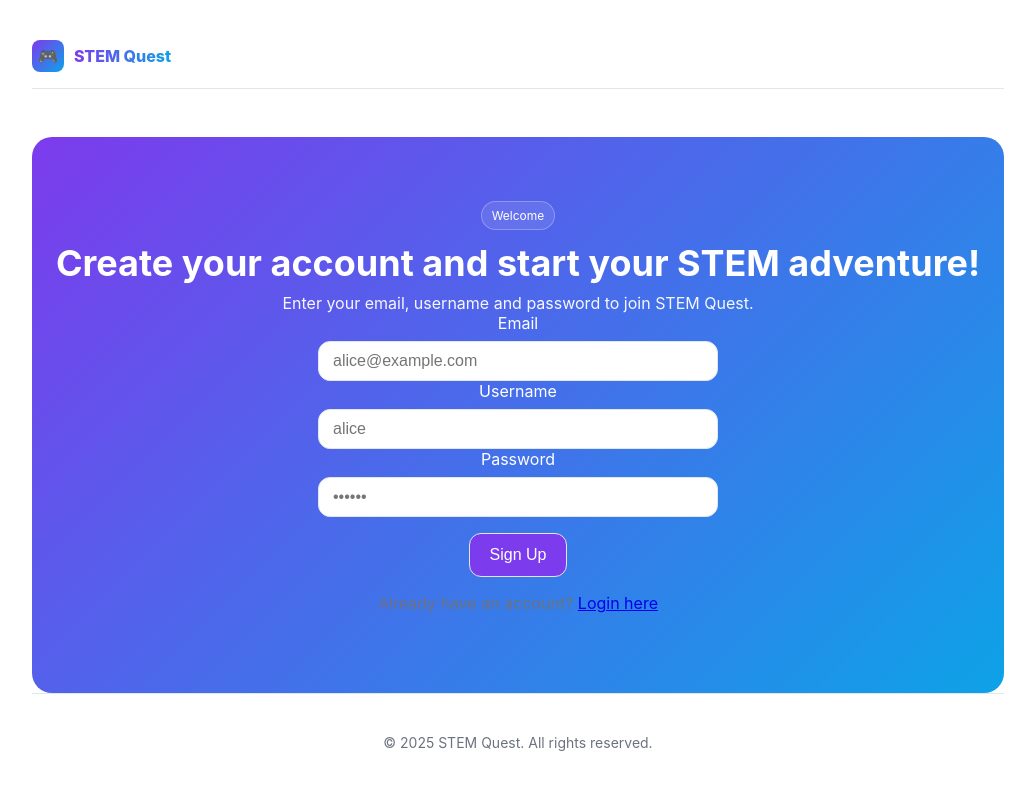
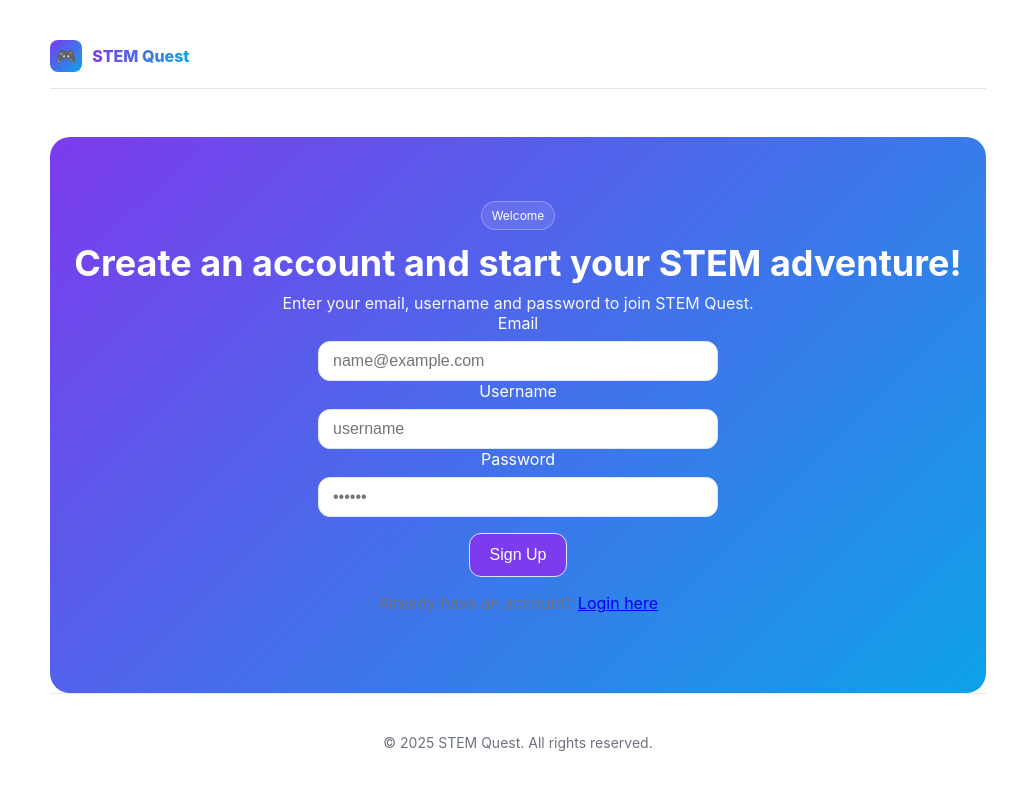
Before and after one commit to ipshitabhardwaj/STEM_QUEST, a website with bundled scripts: page signup.html in a window 1280 px wide. Shown: the whole page, without its empty margins (122-1157 px from the left). Built offline with nearby package versions, Linux system fonts and the light colour scheme.

Commit message:
signup.html

```diff
--- a/signup.html
+++ b/signup.html
@@ -20,17 +20,17 @@
     <main class="section">
       <div class="hero">
         <div class="hero-badge">Welcome</div>
-        <h1 class="hero-title">Create your account and start your STEM adventure!</h1>
+        <h1 class="hero-title">Create an account and start your STEM adventure!</h1>
         <div class="hero-sub mt">
           Enter your email, username and password to join STEM Quest.
         </div>
 
         <div class="mt" style="max-width:400px; margin:auto;">
           <label for="email">Email</label>
-          <input type="email" id="email" class="select-wrap" placeholder="alice@example.com" />
+          <input type="email" id="email" class="select-wrap" placeholder="name@example.com" />
 
           <label for="username" class="mt">Username</label>
-          <input type="text" id="username" class="select-wrap" placeholder="alice" />
+          <input type="text" id="username" class="select-wrap" placeholder="username" />
 
           <label for="password" class="mt">Password</label>
           <input type="password" id="password" class="select-wrap" placeholder="••••••" />
```
